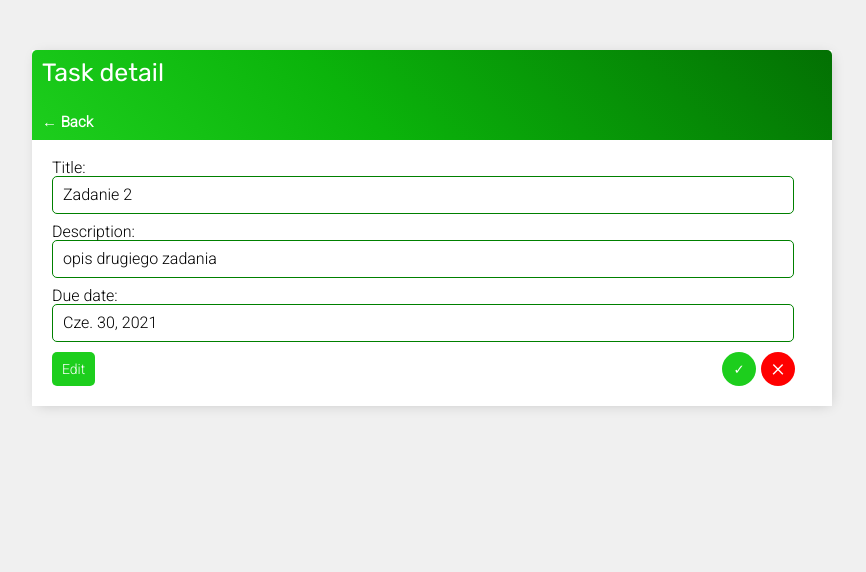
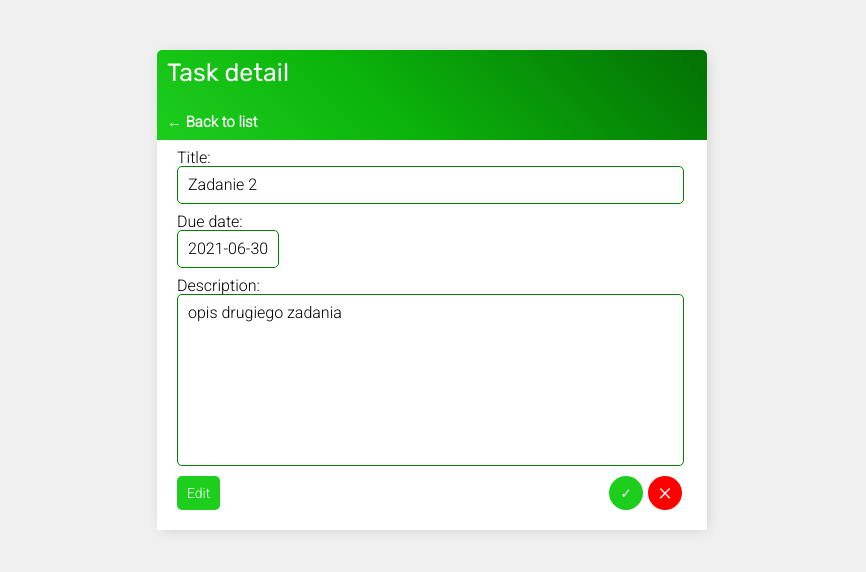
Before and after one commit to lukaszsliwinski/task_planner, a Django app: page /task/3/ in a window 1280 px wide. Shown: the top 572 px of the page, without its empty margins (208-1074 px from the left). Run offline with Django 3.2, Linux system fonts and the light colour scheme; a user stored in the database is signed in; data comes from the database, SQL or seed files in the repository; both versions use the stored data as it was after the commit.

Commit message:
End of styling layout. This version needs to rebuild the css file and change class names

```diff
--- a/base/static/base/style.css
+++ b/base/static/base/style.css
@@ -32,7 +32,11 @@ textarea,
     border: 1px solid green;
     border-radius: 5px;
     padding: 10px;
-    width: 90%;
+    width: 95%;
+}
+
+.description-field {
+    min-height: 150px;
 }
 
 .search-area {
@@ -42,6 +46,14 @@ textarea,
 label {
     padding-top: 10px !important;
     display: block;
+}
+
+.date-field {
+    width: fit-content;
+}
+
+.date-input {
+    width: 75px;
 }
 
 .form-button {
@@ -56,6 +68,11 @@ label {
     margin-top: 10px;
 }
 
+.form-button:hover {
+    background-color: white;
+    color: black;
+}
+
 .search-button {
     border: none;
     background-color: white;
@@ -66,6 +83,11 @@ label {
     cursor: pointer;
     text-decoration: none;
 
+}
+
+.search-button:hover {
+    background-color: transparent;
+    color: white;
 }
 
 .header-bar {
@@ -94,6 +116,7 @@ label {
 
 .header-bar a {
     color: white;
+    font-weight: bold;
     text-decoration: none;
 }
 
@@ -111,7 +134,7 @@ label {
 }
 
 .container-tight {
-    width: 800px;
+    width: 550px;
     margin: auto;
     background-color: white;
     box-shadow: 2px 2px 13px -4px rgba(0, 0, 0, 0.21);
@@ -227,21 +250,29 @@ label {
 
 
 .card-body {
-    width: 800px;
     height: auto;
     margin: 0 auto;
-    padding: 20px;
+    padding: 0 20px 20px 20px;
+    position: relative;
+}
+
+.card-body-login {
+    width: 300px;
+    height: auto;
+    margin: 0 auto;
+    padding: 0 20px 20px 20px;
     position: relative;
 }
 
 .detail-block {
-    padding-bottom: 10px;
+    padding-top: 10px;
 }
 
 .detail-options {
     display: flex;
     flex-flow: row wrap;
     justify-content: flex-end;
+    padding-top: 10px;
 }
 
 .detail-options .complete-btn {
@@ -256,7 +287,6 @@ label {
     font-size: 25px;
     border-radius: 17px;
     padding-top: 3px;
-    margin-right: 57px;
 }
 
 .detail-options .form-button {
--- a/base/templates/base/login.html
+++ b/base/templates/base/login.html
@@ -7,13 +7,15 @@
     <h1>Login</h1>
 </div>
 
-<div class="card-body">
+<div class="card-body-login">
+    <p class="register-login-footer">
+        Don't have an account?<a class="form-button" href="{% url 'register' %}">Register</a>
+    </p>
     <form method="POST">
         {% csrf_token %}
         {{form.as_p}}
         <input class="form-button" type="submit" value="Login">
     </form>
-    <p class="register-login-footer">Don't have an account? <a class="form-button" href="{% url 'register' %}">Register</a></p>
 </div>
 
 </div>
--- a/base/templates/base/register.html
+++ b/base/templates/base/register.html
@@ -7,7 +7,10 @@
     <h1>Register</h1>
 </div>
 
-<div class="card-body">
+<div class="card-body-login">
+    <p class="register-login-footer">
+        Already have an account?<a class="form-button" href="{% url 'login' %}">Login</a>
+    </p>
     <form method="POST">
         {% csrf_token %}
 
@@ -21,7 +24,6 @@
         {{form.password2}}
 
         <input class="form-button" type="submit" value="Register">
-        <p class="register-login-footer">Already have an account? <a class="form-button" href="{% url 'login' %}">Login</a></p>
     </form>
 
 </div>
--- a/base/templates/base/task_detail.html
+++ b/base/templates/base/task_detail.html
@@ -7,7 +7,7 @@
     <div class="header-left-side">
         <h1>Task detail</h1>
         <div>
-            <a class="back" href="{% url 'tasks' %}">&#8592; Back</a>
+            <a class="back" href="{% url 'tasks' %}">&#8592; Back to list</a>
 
         </div>
     </div>
@@ -21,12 +21,12 @@
             <p class="text-field">{{task.title}}</p>
         </div>
         <div class="detail-block">
-            <p>Description:</p>
-            <p class="text-field">{{task.description}}</p>
+            <p>Due date:</p>
+            <p class="text-field date-field">{{task.due_date}}</p>
         </div>
         <div class="detail-block">
-            <p>Due date:</p>
-            <p class="text-field">{{task.due_date}}</p>
+            <p>Description:</p>
+            <p class="text-field description-field">{{task.description}}</p>
         </div>
         <div class="detail-options">
             <a class="form-button" href="{% url 'task-update' task.id %}">Edit</a>
--- a/base/templates/base/task_list.html
+++ b/base/templates/base/task_list.html
@@ -7,7 +7,7 @@
     <div class="header-left-side">
         <h1>{{count}} task{{ count|pluralize:"s" }} for today</h1>
         <div>
-            <a href="{% url 'task-create' %}">&#43; new task</a>
+            <a href="{% url 'task-create' %}">&#43; task</a>
 
         </div>
     </div>
--- a/task_planner/settings.py
+++ b/task_planner/settings.py
@@ -104,7 +104,7 @@ AUTH_PASSWORD_VALIDATORS = [
 # Internationalization
 # https://docs.djangoproject.com/en/3.1/topics/i18n/
 
-LANGUAGE_CODE = 'pl-pl'
+LANGUAGE_CODE = 'en-en'
 
 TIME_ZONE = 'Europe/Warsaw'
 
@@ -116,6 +116,9 @@ USE_TZ = True
 
 LOGIN_URL = 'login'
 
+DATE_FORMAT = "Y-m-d"
+
+USE_L10N = False
 
 # Static files (CSS, JavaScript, Images)
 # https://docs.djangoproject.com/en/3.1/howto/static-files/
```
Also changed, not shown: base/templates/base/task_form.html (+11 -2 lines), db.sqlite3.
